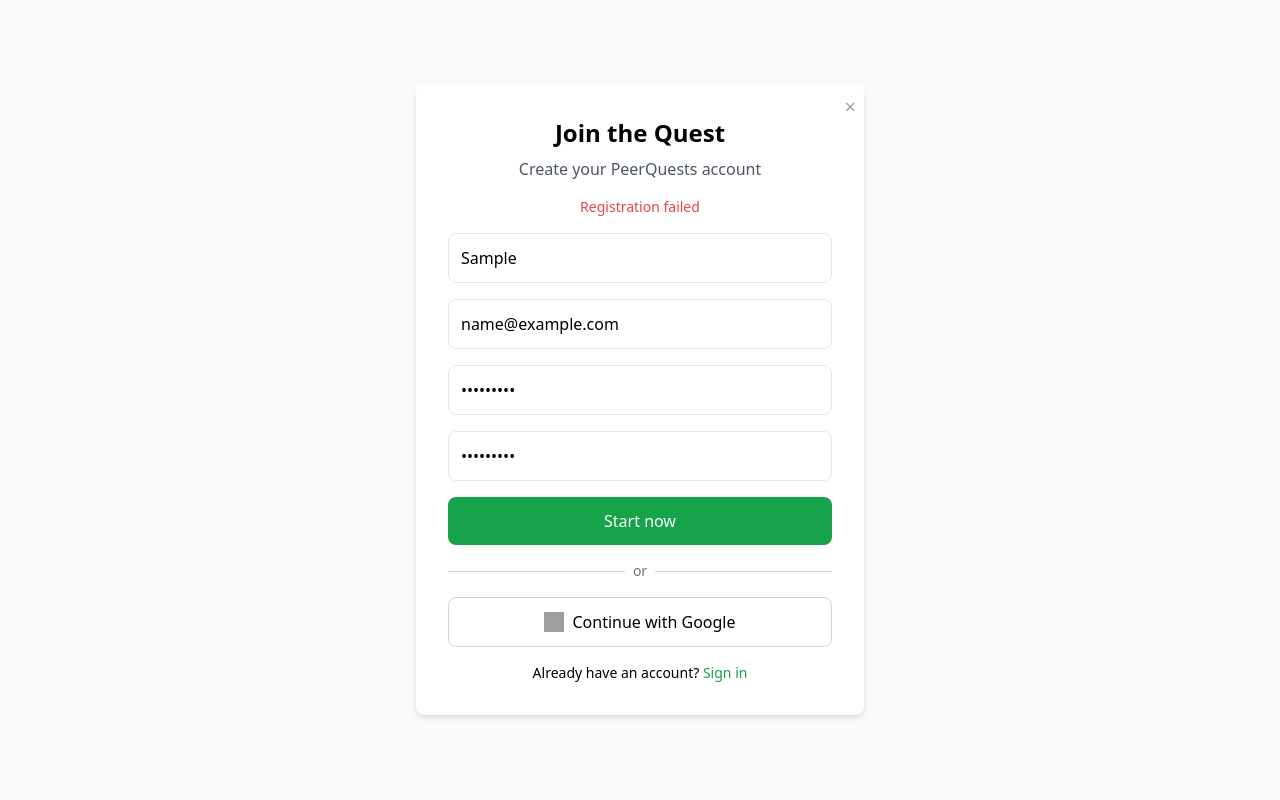
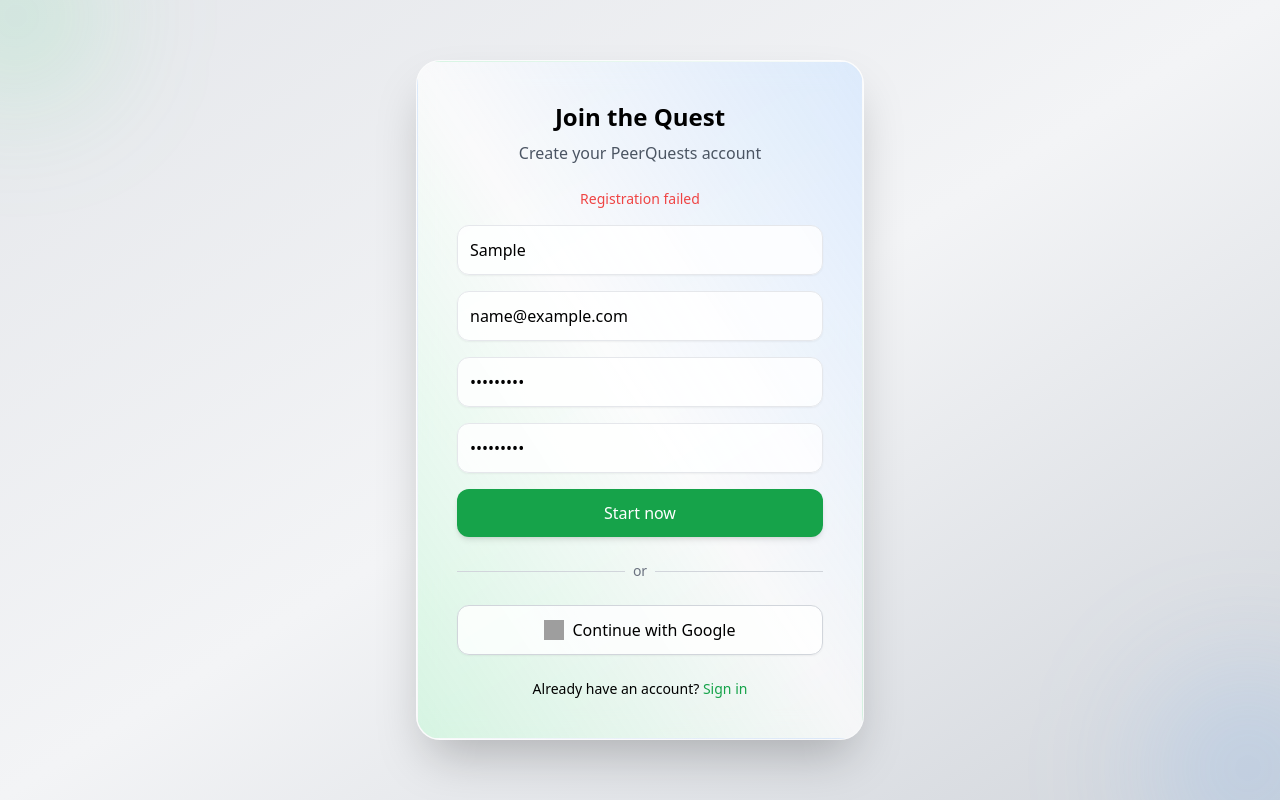
Before and after one commit to Code-the-Dream-School/jj-practicum-team-7-front, a React (Vite) app: page /register in a window 1280 px wide. Both pictures are taken after typing "Sample", "name@example.com", "Sample123", "Sample123" into the empty fields and a click on the button "Start now". Built offline with nearby package versions, Linux system fonts and the light colour scheme; no server answers; grey boxes are pictures that could not be loaded.

Commit message:
login-register-page-update

```diff
--- a/src/pages/Login.jsx
+++ b/src/pages/Login.jsx
@@ -33,20 +33,39 @@
 };
 
   return (
-    <div className="flex justify-center items-center min-h-screen bg-gray-50">
-      <div className="w-full max-w-md bg-white p-8 rounded-lg shadow-md relative">
-        <h2 className="text-2xl font-bold text-black text-center mb-2">Welcome back</h2>
-        <p className="text-gray-600 text-center mb-6">Sign in to your account</p>
+    <div className="flex justify-center items-center min-h-screen bg-gradient-to-br from-gray-200 via-gray-100 to-gray-300 relative overflow-hidden">
+      {/* Background Blobs */}
+      <div className="absolute -top-16 -left-16 w-40 h-40 bg-green-400/20 rounded-full blur-3xl"></div>
+      <div className="absolute -bottom-16 -right-16 w-48 h-48 bg-blue-400/20 rounded-full blur-3xl"></div>
 
-        {error && <p className="text-red-500 text-sm mb-4 text-center">{error}</p>}
 
-        <form onSubmit={handleSubmit} className="space-y-4">
+      <div className="w-full max-w-md bg-white/70 backdrop-blur-md p-10 rounded-3xl shadow-2xl border border-white/30 relative">
+        {/* Gradient Border Overlay */}
+        <div className="absolute inset-0 rounded-3xl border border-transparent bg-gradient-to-tr from-green-400/20 via-transparent to-blue-400/20 pointer-events-none"></div>
+
+
+        <h2 className="text-2xl font-bold text-black text-center mb-2 relative z-10">
+          Welcome back
+        </h2>
+        <p className="text-gray-600 text-center mb-6 relative z-10">
+          Sign in to your account
+        </p>
+
+
+        {error && (
+          <p className="text-red-500 text-sm mb-4 text-center relative z-10">
+            {error}
+          </p>
+        )}
+
+
+        <form onSubmit={handleSubmit} className="space-y-4 relative z-10">
           <input
             type="email"
             placeholder="Email"
             value={email}
             onChange={(e) => setEmail(e.target.value)}
-            className="w-full p-3 border rounded-lg"
+            className="w-full p-3 rounded-xl bg-white/80 border border-gray-200 shadow-sm focus:ring-2 focus:ring-green-400 focus:scale-[1.02] transition"
             required
           />
           <input
@@ -54,29 +73,31 @@
             placeholder="Password"
             value={password}
             onChange={(e) => setPassword(e.target.value)}
-            className="w-full p-3 border rounded-lg"
+            className="w-full p-3 rounded-xl bg-white/80 border border-gray-200 shadow-sm focus:ring-2 focus:ring-green-400 focus:scale-[1.02] transition"
             required
           />
           <button
             type="submit"
             disabled={loading}
-            className="w-full bg-green-600 text-white py-3 rounded-lg hover:bg-green-700 transition disabled:opacity-60"
+            className="w-full bg-green-600 text-white py-3 rounded-xl shadow-md hover:bg-green-700 hover:scale-[1.01] transition disabled:opacity-60"
           >
             {loading ? "Signing in..." : "Sign in"}
           </button>
         </form>
 
+
         {/* Divider */}
-        <div className="flex items-center my-4">
+        <div className="flex items-center my-6 relative z-10">
           <hr className="flex-grow border-gray-300" />
           <span className="px-2 text-gray-500 text-sm">or</span>
           <hr className="flex-grow border-gray-300" />
         </div>
 
+
         {/* Google login */}
         <button
           onClick={handleGoogleLogin}
-          className="w-full flex items-center justify-center gap-2 border border-gray-300 py-3 rounded-lg hover:bg-gray-100 transition"
+          className="w-full flex items-center justify-center gap-2 border border-gray-300 py-3 rounded-xl bg-white/80 hover:bg-gray-100 shadow-sm transition relative z-10"
         >
           <img
             src="https://www.svgrepo.com/show/355037/google.svg"
@@ -86,7 +107,8 @@
           Continue with Google
         </button>
 
-        <p className="mt-4 text-center text-sm text-black">
+
+        <p className="mt-6 text-center text-sm text-black relative z-10">
           Don&apos;t have an account?{" "}
           <Link to="/register" className="text-green-600 hover:underline">
             Create account
@@ -97,4 +119,5 @@
   );
 };
 
+
 export default Login;
--- a/src/pages/Register.jsx
+++ b/src/pages/Register.jsx
@@ -70,22 +70,39 @@
   };
 
    return (
-      <div className="flex justify-center items-center min-h-screen bg-gray-50">
-        <div className="w-full max-w-md bg-white p-8 rounded-lg shadow-md relative">
-          <span className="absolute top-2 right-2 text-gray-400 text-xl cursor-pointer">&times;</span>
+  <div className="flex justify-center items-center min-h-screen bg-gradient-to-br from-gray-200 via-gray-100 to-gray-300 relative overflow-hidden">
+    {/* Background Blobs */}
+    <div className="absolute -top-16 -left-16 w-40 h-40 bg-green-400/20 rounded-full blur-3xl"></div>
+    <div className="absolute -bottom-16 -right-16 w-48 h-48 bg-blue-400/20 rounded-full blur-3xl"></div>
 
-          <h2 className="text-2xl font-bold text-black text-center mb-2">Join the Quest</h2>
-          <p className="text-gray-600 text-center mb-4">Create your PeerQuests account</p>
 
-          {error && <p className="text-red-500 text-sm mb-4 text-center">{error}</p>}
+    <div className="w-full max-w-md bg-white/70 backdrop-blur-md p-10 rounded-3xl shadow-2xl border border-white/30 relative">
+      {/* Gradient Border Overlay */}
+      <div className="absolute inset-0 rounded-3xl border border-transparent bg-gradient-to-tr from-green-400/20 via-transparent to-blue-400/20 pointer-events-none"></div>
 
-          <form onSubmit={handleSubmit} className="space-y-4">
+
+      <h2 className="text-2xl font-bold text-black text-center mb-2 relative z-10">
+        Join the Quest
+      </h2>
+      <p className="text-gray-600 text-center mb-6 relative z-10">
+        Create your PeerQuests account
+      </p>
+
+
+      {error && (
+        <p className="text-red-500 text-sm mb-4 text-center relative z-10">
+          {error}
+        </p>
+      )}
+
+
+      <form onSubmit={handleSubmit} className="space-y-4 relative z-10">
         <input
           type="text"
           placeholder="Username / Nickname"
           value={name}
           onChange={(e) => setName(e.target.value)}
-              className="w-full p-3 border rounded-lg"
+          className="w-full p-3 rounded-xl bg-white/80 border border-gray-200 shadow-sm focus:ring-2 focus:ring-green-400 focus:scale-[1.02] transition"
           required
         />
         <input
@@ -93,7 +110,7 @@
           placeholder="Email"
           value={email}
           onChange={(e) => setEmail(e.target.value)}
-              className="w-full p-3 border rounded-lg"
+          className="w-full p-3 rounded-xl bg-white/80 border border-gray-200 shadow-sm focus:ring-2 focus:ring-green-400 focus:scale-[1.02] transition"
           required
         />
         <input
@@ -101,7 +118,7 @@
           placeholder="Password"
           value={password}
           onChange={(e) => setPassword(e.target.value)}
-              className="w-full p-3 border rounded-lg"
+          className="w-full p-3 rounded-xl bg-white/80 border border-gray-200 shadow-sm focus:ring-2 focus:ring-green-400 focus:scale-[1.02] transition"
           required
         />
         <input
@@ -109,29 +126,31 @@
           placeholder="Confirm Password"
           value={confirmPassword}
           onChange={(e) => setConfirmPassword(e.target.value)}
-              className="w-full p-3 border rounded-lg"
+          className="w-full p-3 rounded-xl bg-white/80 border border-gray-200 shadow-sm focus:ring-2 focus:ring-green-400 focus:scale-[1.02] transition"
           required
         />
         <button
           type="submit"
           disabled={loading}
-              className="w-full bg-green-600 text-white py-3 rounded-lg hover:bg-green-700 transition disabled:opacity-60"
+          className="w-full bg-green-600 text-white py-3 rounded-xl shadow-md hover:bg-green-700 hover:scale-[1.01] transition disabled:opacity-60"
         >
           {loading ? "Creating account..." : "Start now"}
         </button>
       </form>
 
+
       {/* Divider */}
-          <div className="flex items-center my-4">
+      <div className="flex items-center my-6 relative z-10">
         <hr className="flex-grow border-gray-300" />
         <span className="px-2 text-gray-500 text-sm">or</span>
         <hr className="flex-grow border-gray-300" />
       </div>
 
+
       {/* Google login */}
       <button
         onClick={handleGoogleLogin}
-            className="w-full flex items-center justify-center gap-2 border border-gray-300 py-3 rounded-lg hover:bg-gray-100 transition"
+        className="w-full flex items-center justify-center gap-2 border border-gray-300 py-3 rounded-xl bg-white/80 hover:bg-gray-100 shadow-sm transition relative z-10"
       >
         <img
           src="https://www.svgrepo.com/show/355037/google.svg"
@@ -141,7 +160,8 @@
         Continue with Google
       </button>
 
-          <p className="mt-4 text-center text-sm text-black">
+
+      <p className="mt-6 text-center text-sm text-black relative z-10">
         Already have an account?{" "}
         <Link to="/login" className="text-green-600 hover:underline">
           Sign in
```
Lines whose indentation alone changed are shown as unchanged.
